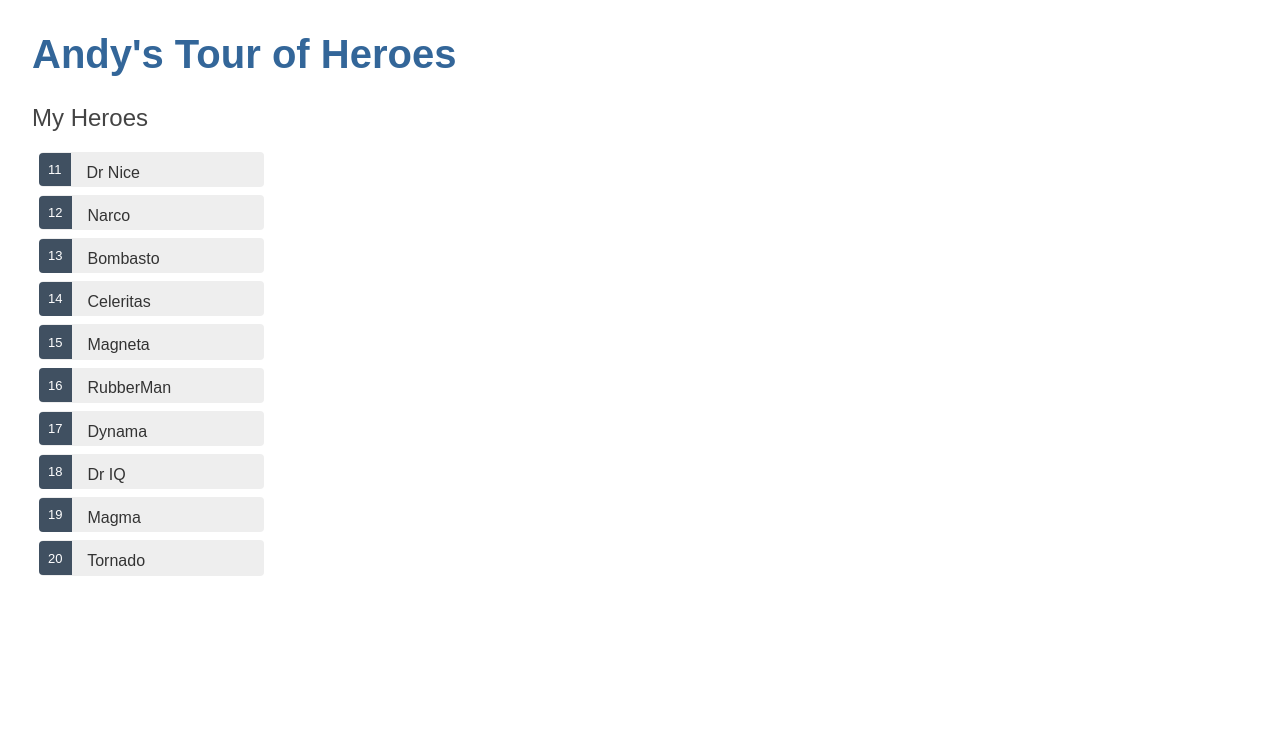
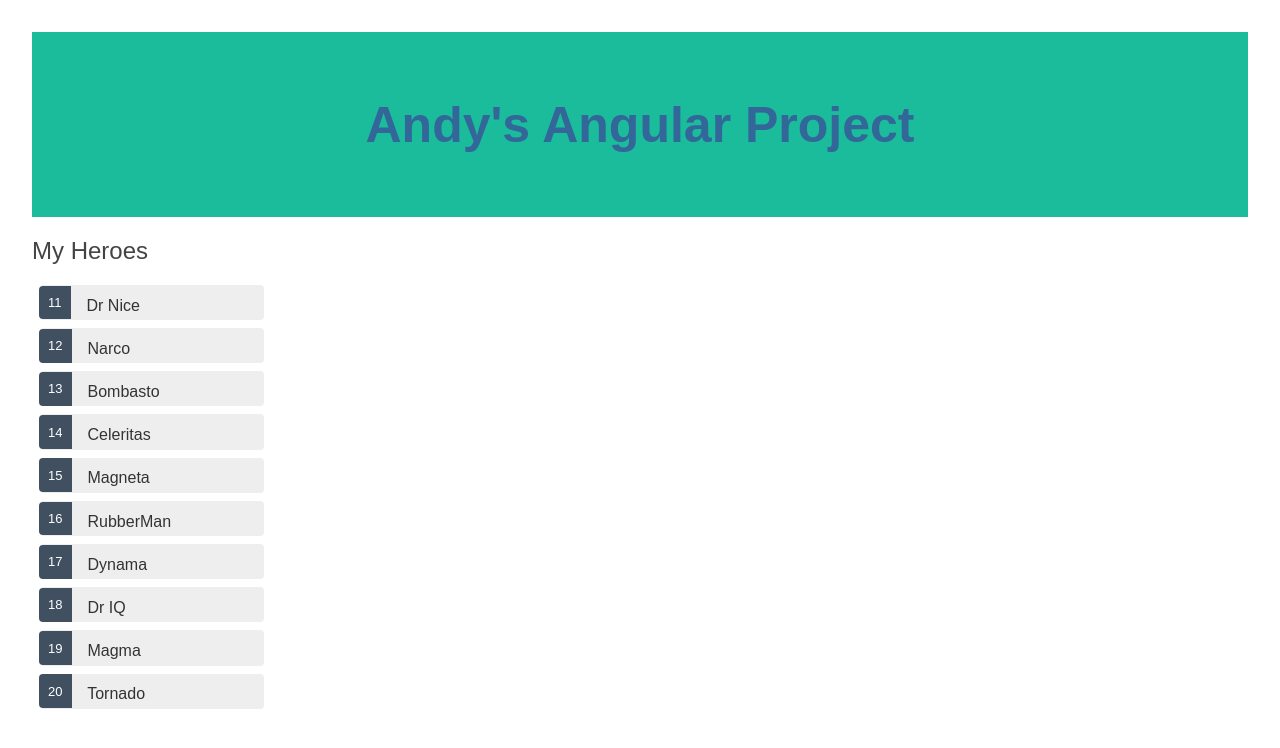
Before and after one commit to AndyThomas-Dev/AngularProject, an Angular app: page / in a window 1280 px wide. Shown: the top 748 px of the page. Built offline with nearby package versions, Linux system fonts and the light colour scheme.

Commit message:
improved css and changed title

```diff
--- a/src/app/app.component.css
+++ b/src/app/app.component.css
@@ -0,0 +1,7 @@
+.header {
+    padding: 30px;
+    text-align: center;
+    background: #1abc9c;
+    color: white;
+    font-size: 20px;
+  }
--- a/src/app/app.component.html
+++ b/src/app/app.component.html
@@ -6,8 +6,10 @@
 <!-- * * * * * * * * * Delete the template below * * * * * * * * * * -->
 <!-- * * * * * * * to get started with your project! * * * * * * * * -->
 <!-- * * * * * * * * * * * * * * * * * * * * * * * * * * * * * * * -->
+<div class="header">
+<h1>{{title}}</h1>
+</div>
 
-<h1>{{title}}</h1>
 <app-heroes></app-heroes>
 
 <!-- * * * * * * * * * * * * * * * * * * * * * * * * * * * * * * * -->
--- a/src/app/app.component.ts
+++ b/src/app/app.component.ts
@@ -6,5 +6,5 @@
   styleUrls: ['./app.component.css']
 })
 export class AppComponent {
-  title = 'Andy\'s Tour of Heroes';
+  title = 'Andy\'s Angular Project';
 }
```
